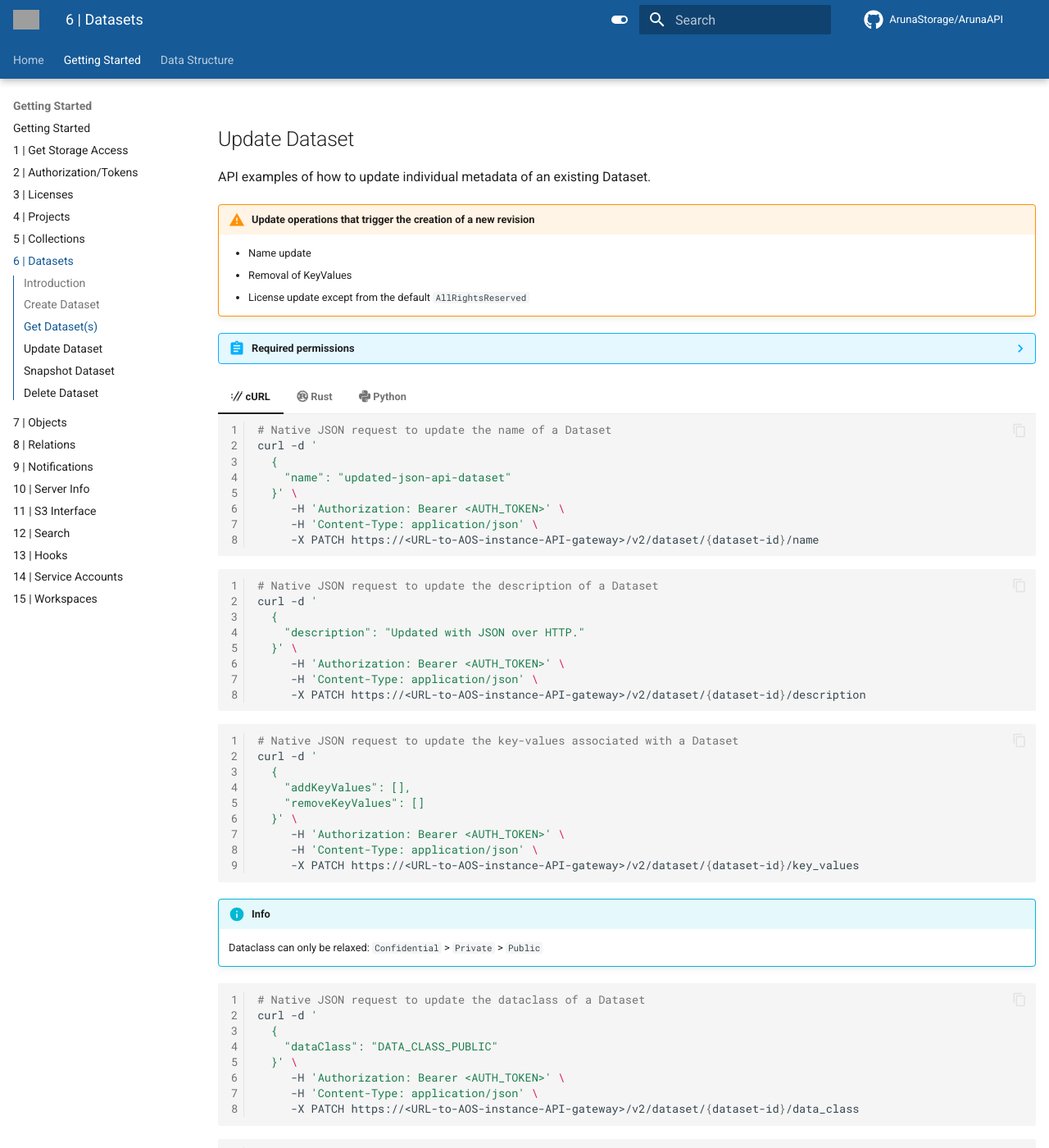
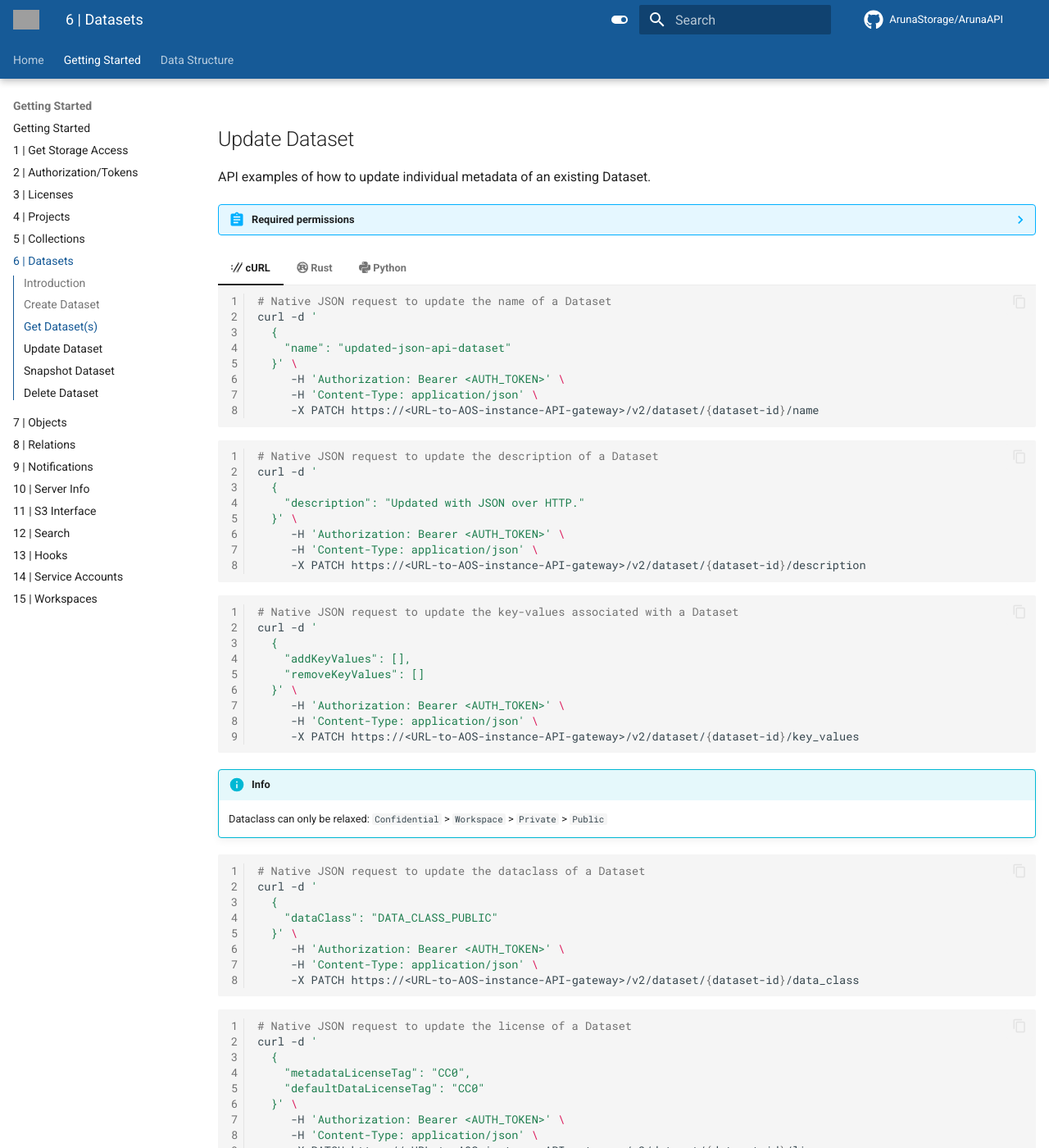
Before and after one commit to ArunaStorage/documentation, an MkDocs documentation site: the page built from docs/get_started/basic_usage/06_How-To-Datasets.md, in a window 1280 px wide and 1400 px high, scrolled down 1375 px. Shown: the whole window at 82% size. Built offline with MkDocs 1.6.1 and Material for MkDocs 9.7.7, drawn with Linux system fonts in a browser that asks for light colours; comment, search, counter and statistics services are not loaded; the version menu is left out; grey boxes are pictures that could not be loaded.

Commit message:
docs: Remove deprecated update warning

````diff
--- a/docs/get_started/basic_usage/06_How-To-Datasets.md
+++ b/docs/get_started/basic_usage/06_How-To-Datasets.md
@@ -188,12 +188,6 @@ API examples of how to fetch information for one or multiple existing Dataset(s)
 
 API examples of how to update individual metadata of an existing Dataset.
 
-!!! Warning "Update operations that trigger the creation of a new revision"
-
-    * Name update
-    * Removal of KeyValues
-    * License update except from the default `AllRightsReserved`
-
 ??? Abstract "Required permissions"
 
     * Name update needs at least WRITE permissions on the specific Dataset or one of its parent resources
@@ -239,7 +233,7 @@ API examples of how to update individual metadata of an existing Dataset.
 
     !!! Info
 
-        Dataclass can only be relaxed: `Confidential` > `Private` > `Public`
+        Dataclass can only be relaxed: `Confidential` > `Workspace` > `Private` > `Public`
 
     ```bash linenums="1"
     # Native JSON request to update the dataclass of a Dataset
````
Also changed, not shown: docs/get_started/basic_usage/04_How-To-Project.md (+1 -7 lines), docs/get_started/basic_usage/05_How-To-Collections.md (+1 -7 lines).
